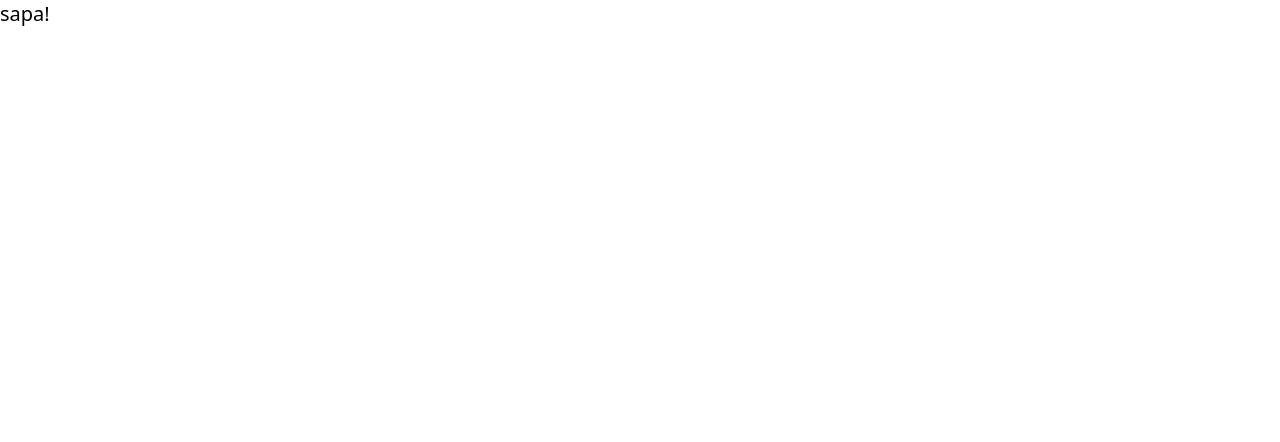
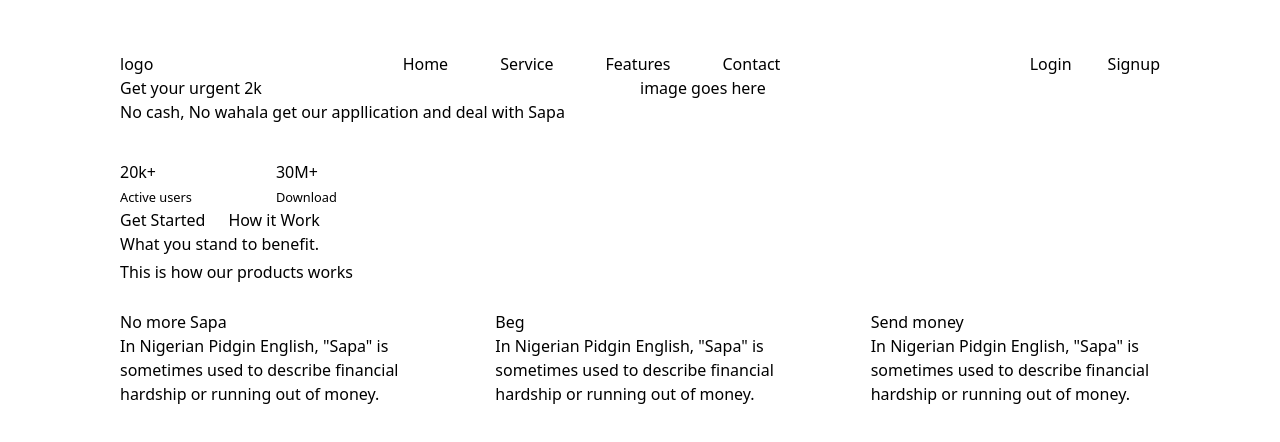
Before and after one commit to JCalmCrasher/sapa-ui, a React (Vite) app: page / in a window 1280 px wide. Shown: the top 442 px of the page. Built offline with nearby package versions, Linux system fonts and the light colour scheme.

Commit message:
wip: add navbar & first section

```diff
--- a/src/App.tsx
+++ b/src/App.tsx
@@ -1,5 +1,61 @@
+import { Card } from "./components/Card";
+import { Navbar, Shell } from "./components/layout";
+
 const App = () => {
- return <h1 className="text-xl">sapa!</h1>;
+ return (
+  <>
+   <Navbar />
+   <Shell>
+    <div className="flex">
+     <div className="w-full">
+      <div className="space-y-[36px]">
+       <div>
+        <h1>Get your urgent 2k</h1>
+        <p>No cash, No wahala get our appllication and deal with Sapa</p>
+       </div>
+       <div className="flex gap-[84px]">
+        <div>
+         <span className="block">20k+</span>
+         <small>Active users</small>
+        </div>
+        <div>
+         <span className="block">30M+</span>
+         <small>Download</small>
+        </div>
+       </div>
+      </div>
+      <div className="flex gap-[23px]">
+       <button>Get Started</button>
+       <button>How it Work</button>
+      </div>
+     </div>
+     <div className="w-full">image goes here</div>
+    </div>
+   </Shell>
+   <Shell>
+    <div className="flex flex-col space-y-[26px]">
+     <div className="flex flex-col space-y-[3.6px]">
+      <h2>What you stand to benefit.</h2>
+      <p>This is how our products works</p>
+     </div>
+     <div className="flex gap-[86px]">
+      <Card
+       title="No more Sapa"
+       description={`In Nigerian Pidgin English, "Sapa" is sometimes used to describe financial hardship or running out of money.`}
+      />
+      <Card
+       title="Beg"
+       description={`In Nigerian Pidgin English, "Sapa" is sometimes used to describe financial hardship or running out of money.`}
+      />
+      <Card
+       title="Send money"
+       description={`In Nigerian Pidgin English, "Sapa" is sometimes used to describe financial hardship or running out of money.`}
+      />
+     </div>
+    </div>
+   </Shell>
+  </>
+ );
 };
 
 export default App;
```
